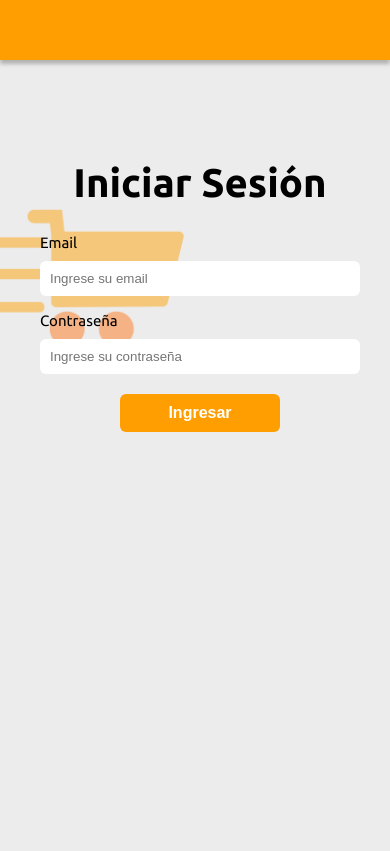
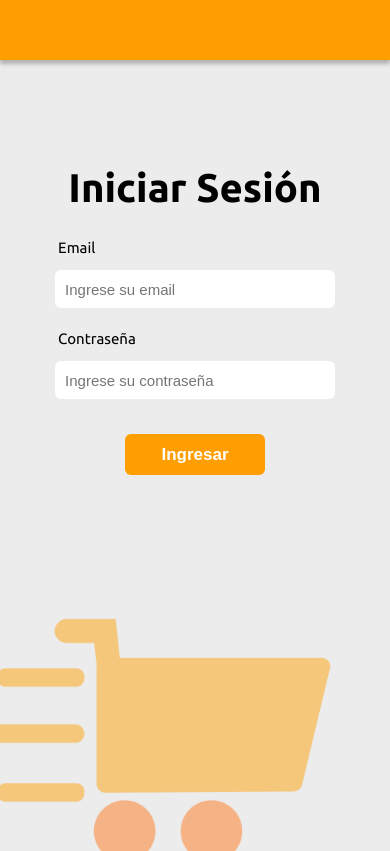
Before and after one commit to MartinCostamagna/ControlDeStock, an Angular app in the folder Control-De-stock-FE/: page /login in a window 390 px wide. Built offline with nearby package versions, Linux system fonts and the light colour scheme.

Commit message:
Front responsivo a pantallas pequeñas en login e inicio

```diff
--- a/Control-De-stock-FE/src/app/pages/inicio/inicio.css
+++ b/Control-De-stock-FE/src/app/pages/inicio/inicio.css
@@ -4,6 +4,7 @@
     box-shadow: 0px 4px 4px rgba(0, 0, 0, 0.25);
 }
 
+/* Botones de navegacion */
 div {
     text-align: center;
 }
@@ -34,3 +35,10 @@ h1 {
     margin: auto;
     margin-bottom: 50px;
 }
+
+/* Adaptacion a telefono */
+@media screen and (max-width: 600px) {
+    img{
+        margin-top: 35%;
+    }
+}
--- a/Control-De-stock-FE/src/app/pages/inicio/inicio.html
+++ b/Control-De-stock-FE/src/app/pages/inicio/inicio.html
@@ -1,15 +1,17 @@
 <div class="barraSuperior"></div>
 <div>
-  <img src="imagenes/casa.png" />
+  <img src="imagenes/changuito2.png" />
   <h1>Menú</h1>
-  <button routerLink="/registrarProducto">Registrar Producto</button>
-  <button routerLink="/registrarIngresoDeProducto">
+  <button type="button" routerLink="/registrarProducto">
+    Registrar Producto
+  </button>
+  <button type="button" routerLink="/registrarIngresoDeProducto">
     Registrar Ingreso de Productos
   </button>
-  <button routerLink="/registrarSalidaDeProducto">
+  <button type="button" routerLink="/registrarSalidaDeProducto">
     Registrar Salida de Productos
   </button>
-  <button routerLink="/inventario">Inventario</button>
-  <button routerLink="/proveedores">Proveedores</button>
-  <button routerLink="/pedidos">Pedidos</button>
+  <button type="button" routerLink="/inventario">Inventario</button>
+  <button type="button" routerLink="/proveedores">Proveedores</button>
+  <button type="button" routerLink="/pedidos">Pedidos</button>
 </div>
--- a/Control-De-stock-FE/src/app/pages/inventario/inventario.css
+++ b/Control-De-stock-FE/src/app/pages/inventario/inventario.css
@@ -41,6 +41,7 @@ thead {
 }
 .divBotones{
     display: flex;
+    justify-content: center;
     align-items: center;
     gap: 25px;
     margin-top: 20px;
@@ -48,7 +49,6 @@ thead {
 
 button {
     font-family: 'Ubuntu', sans-serif;
-    margin: auto;
     width: 160px;
     height: 40px;
     background-color: #FF9E01;
--- a/Control-De-stock-FE/src/app/pages/login/login.css
+++ b/Control-De-stock-FE/src/app/pages/login/login.css
@@ -8,9 +8,10 @@
 .login {
     position: relative;
     z-index: 2;
-    width: 400px;
+    width: 90%;
+    max-width: 400px;
     margin: auto;
-    margin-top: 100px;
+    margin-top: 6%;
 }
 
 h1 {
@@ -24,36 +25,37 @@ label {
     font-size: 15px;
     color: #000000;
     margin: auto;
-    margin-left: 40px;
+    margin-left: 11%;
     width: 80%;
 }
 
 input[type="text"],
 input[type="password"] {
+    font-size: 15px;;
     display: block;
     width: 80%;
-    padding: 10px;
+    padding: 3%;
     margin: auto;
-    margin-bottom: 15px;
-    margin-top: 10px;
+    margin-bottom: 6%;
+    margin-top: 4%;
     border: none;
     background-color: #fff;
     border-radius: 6px;
     box-sizing: border-box;
 }
 
-input[type="submit"] {
+button[type="submit"] {
     background-color: #FF9E01;
     color: white;
-    font-size: 16px;
+    font-size: 17px;
     font-weight: bold;
     border: none;
     border-radius: 6px;
-    padding: 10px;
+    padding: 3%;
     width: 40%;
     display: block;
     margin: auto;
-    margin-top: 20px;
+    margin-top: 10%;
     cursor: pointer;
 }
 
@@ -67,3 +69,21 @@ img {
     height: auto;
     z-index: 1;
 }
+
+/* adaptacion para telefonos */
+@media screen and (max-width: 600px){
+    h1{
+        margin-top: 30%;
+    }
+
+    img{
+        position: absolute;
+        bottom: 0;
+        left: 35%;
+        top: 73%;
+        transform: translateX(-50%);
+        width: 100%;
+        height: auto;
+        z-index: 1;
+    }
+}
--- a/Control-De-stock-FE/src/app/pages/login/login.html
+++ b/Control-De-stock-FE/src/app/pages/login/login.html
@@ -1,15 +1,15 @@
 <div class="barraSuperior"></div>
-<div class="login">
+<form class="login">
   <h1>Iniciar Sesión</h1>
   <label for="Email">Email</label>
   <input type="text" id="Email" required placeholder="Ingrese su email" />
   <label for="Contraseña">Contraseña</label>
   <input
     type="password"
-    id="Contraseña"
+    name="Contraseña"
     required
     placeholder="Ingrese su contraseña"
   />
-  <input type="submit" value="Ingresar" />
-</div>
+  <button type="submit">Ingresar</button>
+</form>
 <img src="imagenes/changuito.png" />
--- a/Control-De-stock-FE/src/app/pages/pedidos/pedidos.css
+++ b/Control-De-stock-FE/src/app/pages/pedidos/pedidos.css
@@ -56,6 +56,5 @@ button, input[type=button] {
     border: none;
     border-radius: 6px;
     font-size: 20px;
-    margin:auto;
     cursor: pointer;
 }
--- a/Control-De-stock-FE/src/app/pages/proveedores/proveedores.css
+++ b/Control-De-stock-FE/src/app/pages/proveedores/proveedores.css
@@ -49,7 +49,6 @@ th {
 
 button {
     font-family: 'Ubuntu', sans-serif;
-    margin: auto;
     width: 160px;
     height: 40px;
     background-color: #FF9E01;
--- a/Control-De-stock-FE/src/app/pages/registrar-producto/registrar-producto.css
+++ b/Control-De-stock-FE/src/app/pages/registrar-producto/registrar-producto.css
@@ -87,7 +87,6 @@ input[type="text"], input[type="email"] {
     justify-content: center;
     gap: 70px;
     text-align: center;
-    margin: auto;
     margin-top: 110px;
 }
 
@@ -151,3 +150,9 @@ h2 {
 .modal.proveedor {
     margin-top: -70px;
 }
+
+.modal.producto {
+    display: flex;
+    flex-direction: row;
+    width: 800px;
+}
--- a/Control-De-stock-FE/src/app/pages/registrar-producto/registrar-producto.html
+++ b/Control-De-stock-FE/src/app/pages/registrar-producto/registrar-producto.html
@@ -5,6 +5,7 @@
     routerLink="/inicio"
   />
 </div>
+
 <h1>Registrar producto</h1>
 <div class="registro">
   <div class="izquierda">
@@ -14,7 +15,7 @@
     <label for="Categoria">Categoria</label>
     <select name="Categorias" id="Categoria"></select>
     <label for="Descripcion">Descripcion</label>
-    <input type="text" name="" id="Descripcion" />
+    <input type="text" name="Descripcion" id="Descripcion" />
   </div>
   <div class="derecha">
     <label for="Codigo">Codigo</label>
@@ -28,7 +29,7 @@
 </div>
 <div class="botones">
   <input type="submit" value="Cancelar" routerLink="/inicio" />
-  <input type="submit" value="Guardar" />
+  <button class="cerrar" (click)="confirmarProducto()">Guardar</button>
 </div>
 
 <div *ngIf="RegistrarMarca" class="overlay">
@@ -58,3 +59,29 @@
     <input type="submit" value="Registrar" id="botonRegistrarProveedor" />
   </div>
 </div>
+
+<div *ngIf="ConfirmarProducto" class="overlay">
+  <div class="modal producto">
+    <h2>Confirmar Producto</h2>
+    <div class="izquierdaConfirmacion">
+      <label for="Marca">Marca</label>
+      <input type="text" name="Marca" />
+      <label for="Categoria">Categoria</label>
+      <input type="text" name="Categoria" />
+      <label for="Descripcion">Descripcion</label>
+      <input type="text" name="Descripcion" />
+    </div>
+    <div class="derecha">
+      <label for="Codigo">Codigo</label>
+      <input type="text" name="Codigo" id="Codigo" />
+      <label for="StockMinimo">Stock Minimo</label>
+      <input type="text" name="StockMinimo" id="StockMinimo" />
+      <label for="Proveedor">Proveedor</label>
+      <input type="text" name="Proveedor" id="Proveedor" />
+    </div>
+    <div class="botonesConfirmacion">
+      <button class="cerrar" (click)="confirmarProducto()">Cerrar</button>
+      <input type="submit" value="Confirmar" id="botonConfirmarProducto" />
+    </div>
+  </div>
+</div>
--- a/Control-De-stock-FE/src/app/pages/registrar-producto/registrar-producto.ts
+++ b/Control-De-stock-FE/src/app/pages/registrar-producto/registrar-producto.ts
@@ -22,4 +22,10 @@ export class RegistrarProducto {
     this.RegistrarProveedor = !this.RegistrarProveedor
   }
 
+  ConfirmarProducto = false
+
+  confirmarProducto(): void {
+    this.ConfirmarProducto = !this.ConfirmarProducto
+  }
+
 }
```
Also changed, not shown: Control-De-stock-FE/public/imagenes/changuito2.png (added).
